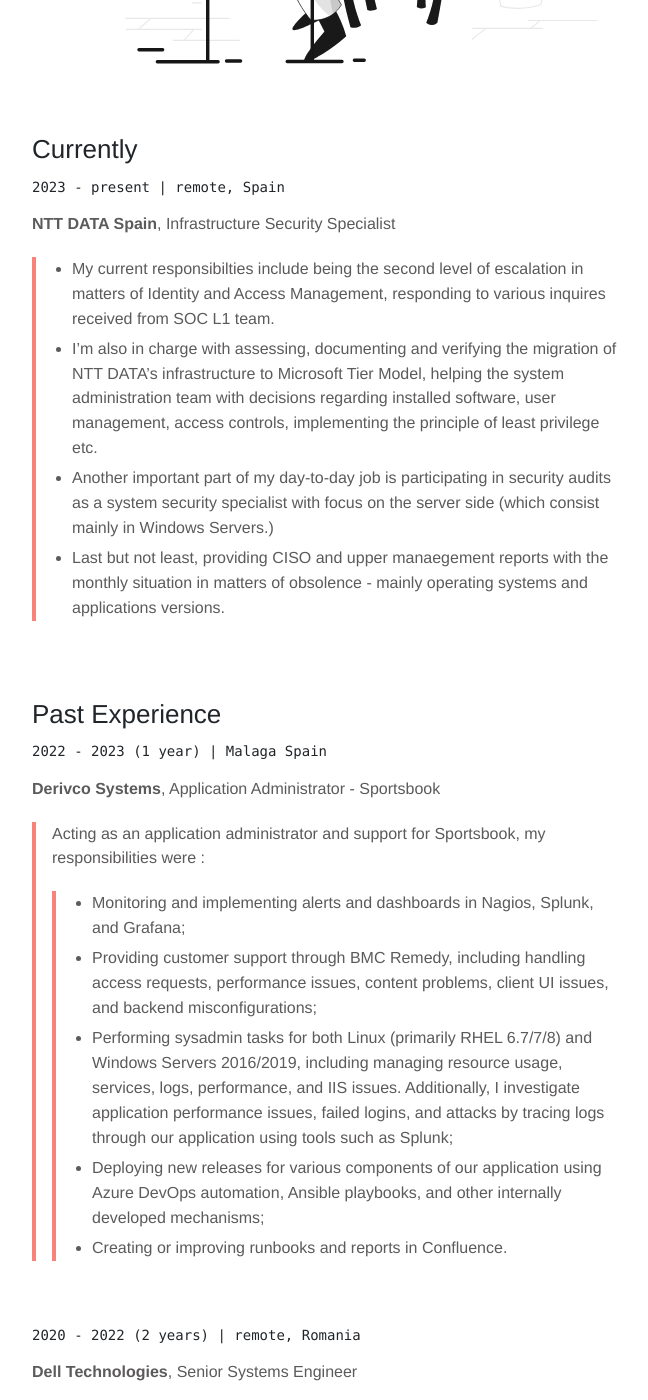
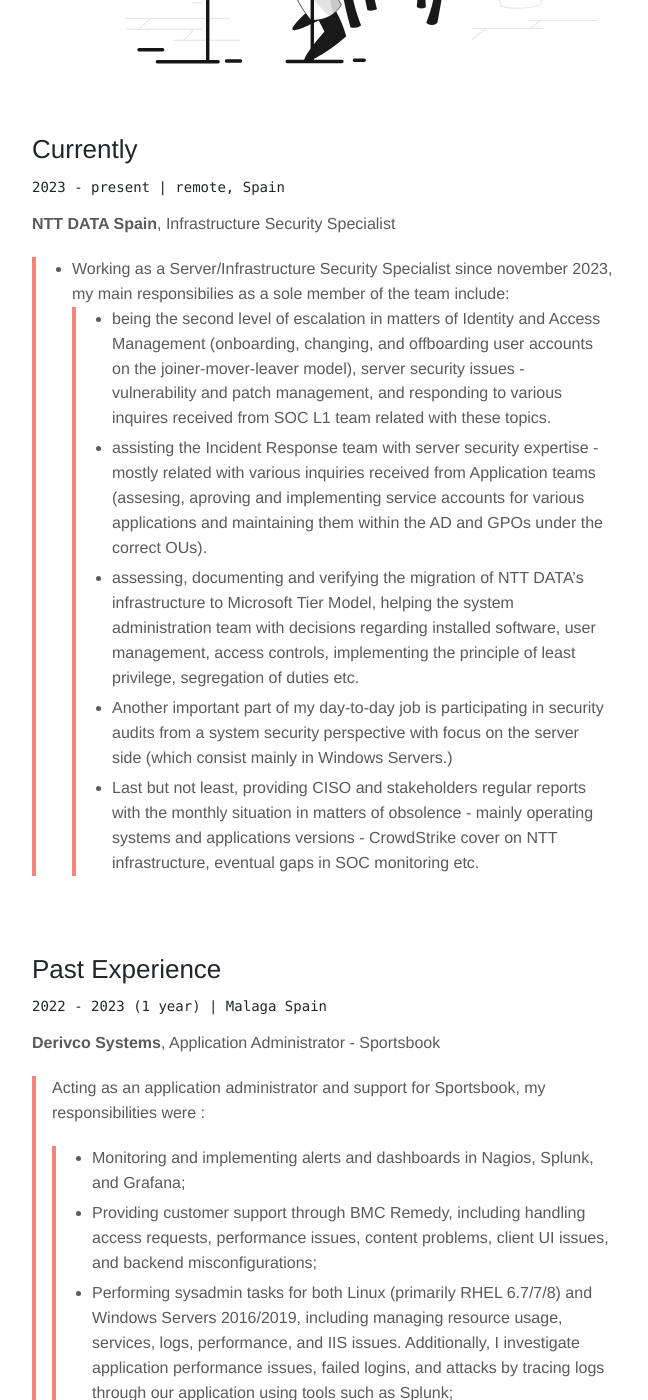
Before and after one commit to claudiuco/claudiuco.github.io, a Jekyll site: the page built from experience.md, in a window 1280 px wide and 1400 px high, scrolled down 1029 px. Shown: the whole window, without its empty margins (143-791 px from the left). Built offline with Jekyll 4.4.1, drawn with Linux system fonts in a browser that asks for light colours.

Commit message:
detailing experience NTT experience.md

````diff
--- a/experience.md
+++ b/experience.md
@@ -20,10 +20,12 @@
 2023 - present | remote, Spain
 ```
 __NTT DATA Spain__, Infrastructure Security Specialist
-> - My current responsibilties include being the second level of escalation in matters of Identity and Access Management, responding to various inquires received from SOC L1 team.
-> - I'm also in charge with assessing, documenting and verifying the migration of NTT DATA's infrastructure to Microsoft Tier Model, helping the system administration team with decisions regarding installed software, user management, access controls, implementing the principle of least privilege etc.
-> - Another important part of my day-to-day job is participating in security audits as a system security specialist with focus on the server side (which consist mainly in Windows Servers.)
-> - Last but not least, providing CISO and upper manaegement reports with the monthly situation in matters of obsolence - mainly operating systems and applications versions.
+> - Working as a Server/Infrastructure Security Specialist since november 2023, my main responsibilies as a sole member of the team include:
+>> - being the second level of escalation in matters of Identity and Access Management (onboarding, changing, and offboarding user accounts on the joiner-mover-leaver model), server security issues - vulnerability and patch management, and responding to various inquires received from SOC L1 team related with these topics.
+>> - assisting the Incident Response team with server security expertise - mostly related with various inquiries received from Application teams (assesing, aproving and implementing service accounts for various applications and maintaining them within the AD and GPOs under the correct OUs).
+>> - assessing, documenting and verifying the migration of NTT DATA's infrastructure to Microsoft Tier Model, helping the system administration team with decisions regarding installed software, user management, access controls, implementing the principle of least privilege, segregation of duties etc.
+>> - Another important part of my day-to-day job is participating in security audits from a system security perspective with focus on the server side (which consist mainly in Windows Servers.)
+>> - Last but not least, providing CISO and stakeholders regular reports with the monthly situation in matters of obsolence - mainly operating systems and applications versions - CrowdStrike cover on NTT infrastructure, eventual gaps in SOC monitoring etc.
 
 <br>
 
````
